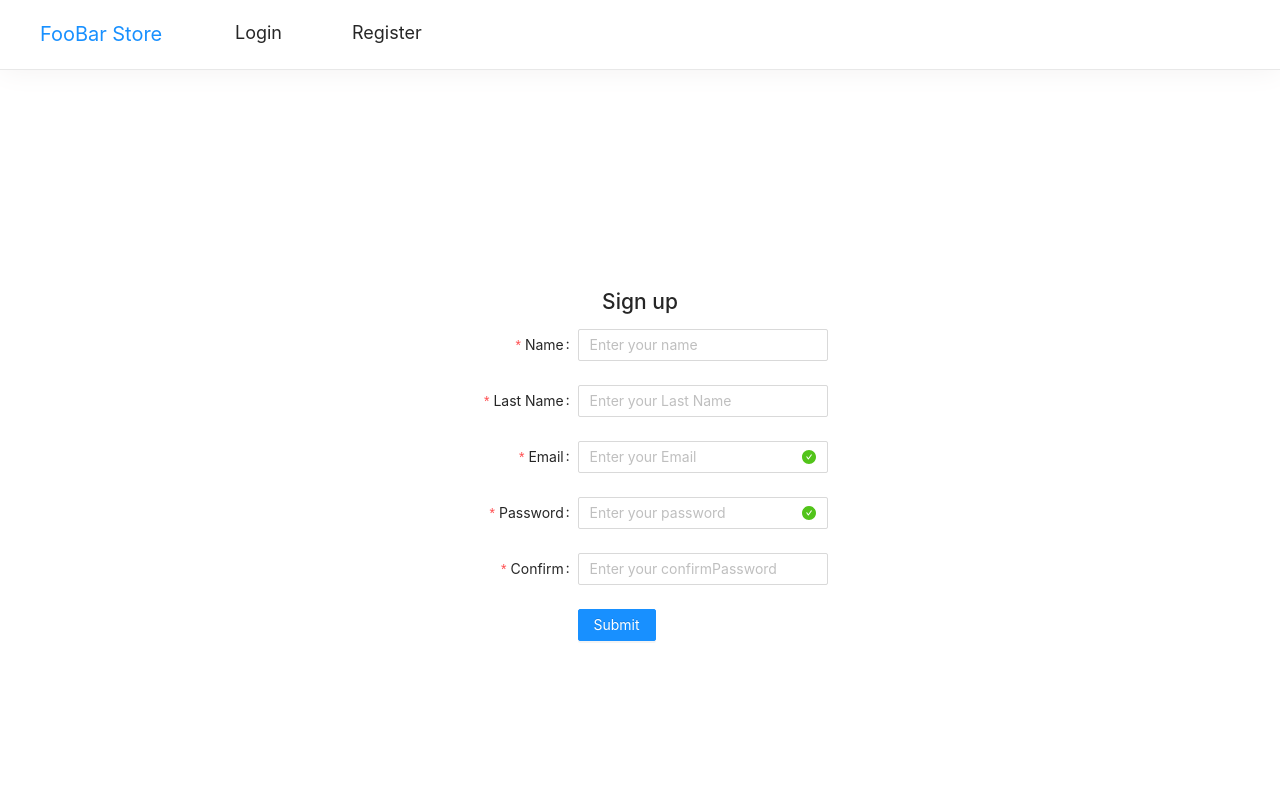
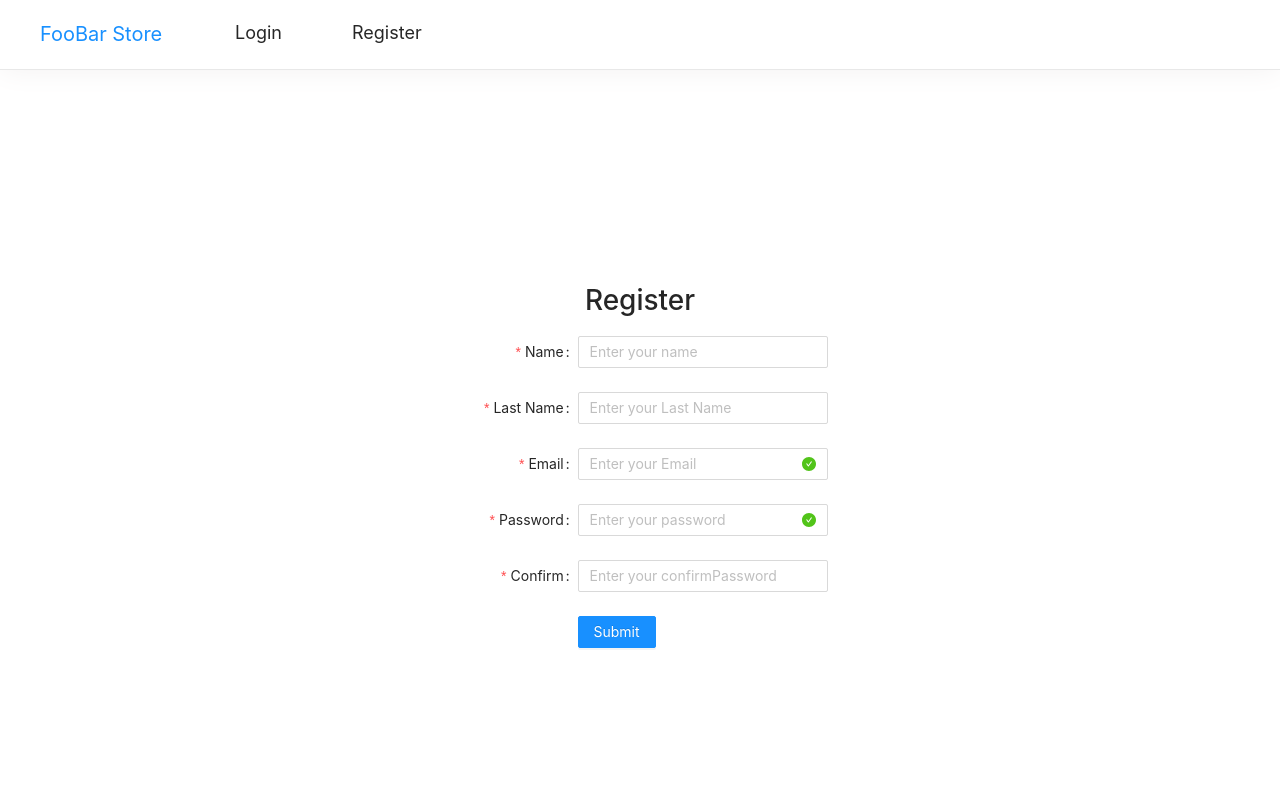
Before and after one commit to mavi888/react-shop-app, a React (Create React App) app in the folder client/: page /register in a window 1280 px wide. Shown: the top 800 px of the page. Built offline with nearby package versions, Linux system fonts and the light colour scheme; no server answers.

Commit message:
fixing layout of login and register pages

```diff
--- a/client/src/components/views/LoginPage/LoginPage.js
+++ b/client/src/components/views/LoginPage/LoginPage.js
@@ -24,6 +24,7 @@ function LoginPage(props) {
   const initialEmail = localStorage.getItem("rememberMe") ? localStorage.getItem("rememberMe") : '';
 
   return (
+    <div className="form">
       <Formik
         initialValues={{
           email: initialEmail,
@@ -143,6 +144,7 @@ function LoginPage(props) {
           );
         }}
       </Formik>
+    </div>
   );
 };
 
--- a/client/src/components/views/RegisterPage/RegisterPage.js
+++ b/client/src/components/views/RegisterPage/RegisterPage.js
@@ -98,7 +98,8 @@ function RegisterPage(props) {
         } = props;
         return (
           <div className="app">
-            <h2>Sign up</h2>
+            <h1>Register</h1>
+
             <Form style={{ minWidth: '375px' }} {...formItemLayout} onSubmit={handleSubmit} >
 
               <Form.Item required label="Name">
--- a/client/src/index.css
+++ b/client/src/index.css
@@ -37,7 +37,7 @@ input.error {
 .input-feedback {
   color: red;
   height: 5px;
-  margin-top: -12px;
+  /*margin-top: -12px;*/
 }
 
 table {
```
Lines whose indentation alone changed are shown as unchanged.
